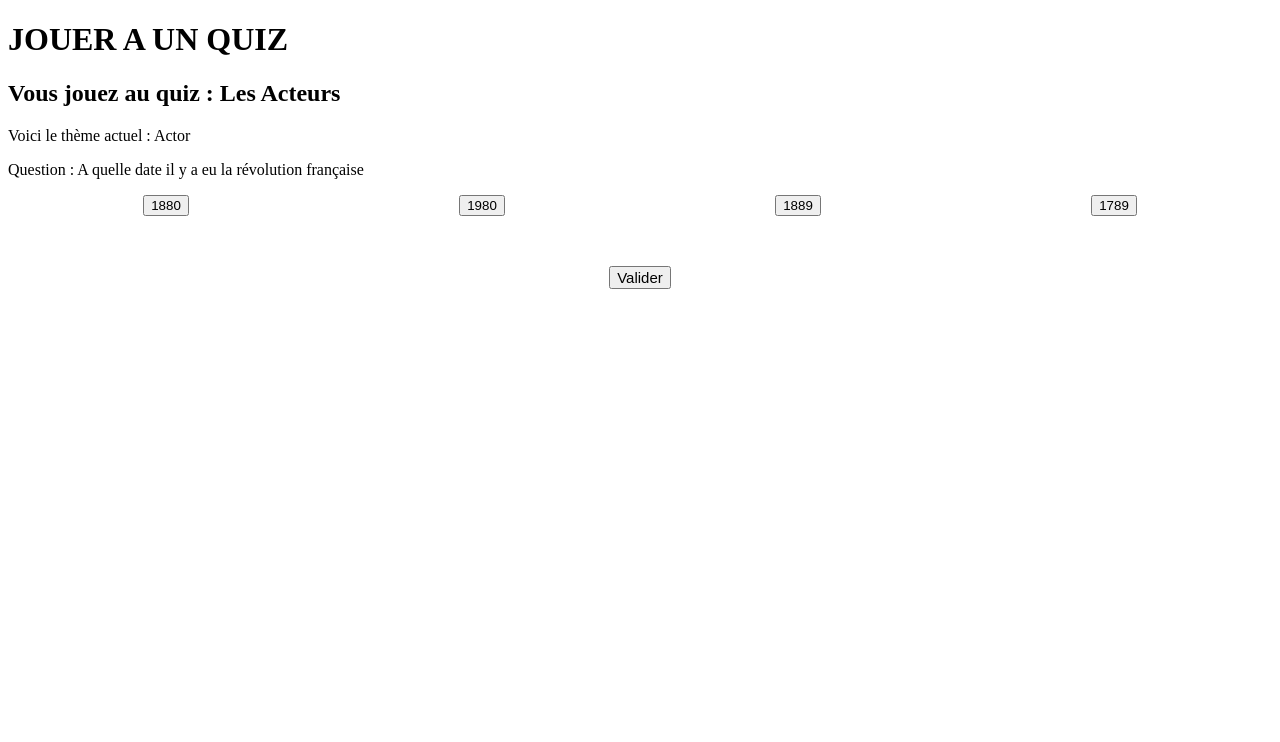
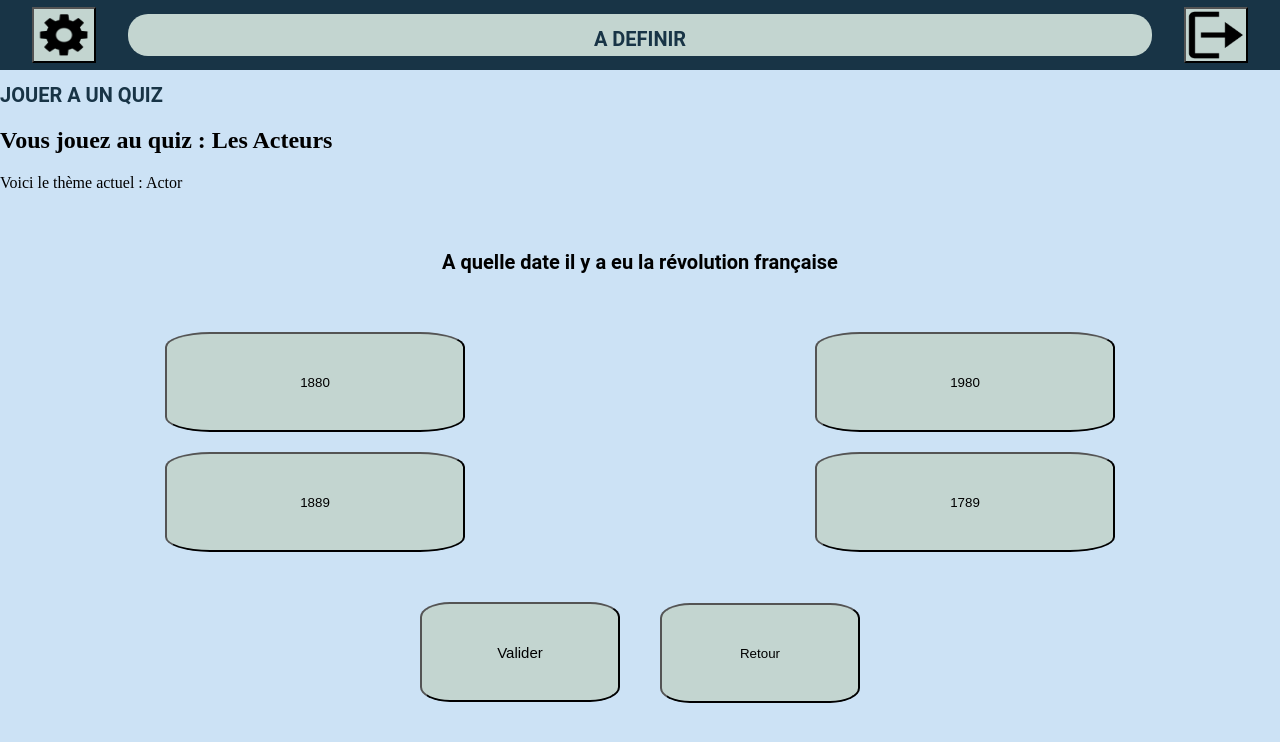
Before and after one commit to 2019-2020-ps6/2022-2023-ps6-poly-esprit, an Angular app in the folder front-end/: page /game-page/1 in a window 1280 px wide. Shown: the top 742 px of the page. Built offline with nearby package versions, Linux system fonts and the light colour scheme.

Commit message:
adding css template and on answerbutton

```diff
--- a/front-end/src/app/app.component.html
+++ b/front-end/src/app/app.component.html
@@ -1,4 +1,3 @@
 <div class="main-content">
-
   <router-outlet></router-outlet>
 </div>
--- a/front-end/src/app/game-answer-component/game-answer-component.component.html
+++ b/front-end/src/app/game-answer-component/game-answer-component.component.html
@@ -1,3 +1,3 @@
 <div *ngIf="answer">
-  <button class="buttonAnswer" [ngClass]="{'selected':isSelected}" (click)="select(answer.value)">{{answer.value}}</button>
+  <button [ngClass]="{'selected':isSelected}" class="buttonAnswer"  (click)="select(answer.value)">{{answer.value}}</button>
 </div>
--- a/front-end/src/app/game-answer-component/game-answer-component.component.scss
+++ b/front-end/src/app/game-answer-component/game-answer-component.component.scss
@@ -1,4 +1,11 @@
 .selected{
-  background-color: #252525;
+  background-color: #7BA398 !important;
   color:white;
+
 }
+.buttonAnswer{
+  border-radius: 15%;
+  width: 300px;
+  height: 100px;
+  background-color: #C3D5D0;
+}
--- a/front-end/src/app/game-page-component/game-page-component.component.html
+++ b/front-end/src/app/game-page-component/game-page-component.component.html
@@ -3,7 +3,10 @@
 <app-game-question-component [quiz]="currentQuiz" [currentIndex]="currentIndex"></app-game-question-component>
 
 <div class="centre">
-  <button (click)="incrementIndexQuestion()" style="font-size: 15px;">
+  <button class="valider" (click)="incrementIndexQuestion()" style="font-size: 15px;">
     Valider
   </button>
+  <button class="retour" >
+    Retour
+  </button>
 </div>
--- a/front-end/src/app/game-page-component/game-page-component.component.scss
+++ b/front-end/src/app/game-page-component/game-page-component.component.scss
@@ -3,3 +3,16 @@
   margin-top: 50px;
 
 }
+.retour{
+  border-radius: 15%;
+  width: 200px;
+  height: 100px;
+  background-color: #C3D5D0;
+  margin-left: 40px;
+}
+.valider{
+  border-radius: 15%;
+  width: 200px;
+  height: 100px;
+  background-color: #C3D5D0;
+}
--- a/front-end/src/app/game-question-component/game-question-component.component.html
+++ b/front-end/src/app/game-question-component/game-question-component.component.html
@@ -6,10 +6,11 @@
   <p>Voici le thème actuel : {{quiz.theme}}</p>
 
 
-  <p *ngIf="currentQuestion">Question : {{currentQuestion.label}}</p>
+  <p id="question" *ngIf="currentQuestion"> {{currentQuestion.label}}</p>
 
   <article id="answers" *ngIf="currentQuestion">
     <div *ngFor="let answer of currentQuestion.answers">
+
       <app-game-answer-component [answer]="answer" [isSelected]="currentValue==answer.value" (selected)="onSelected($event)" class="answer"></app-game-answer-component>
     </div>
   </article>
--- a/front-end/src/app/game-question-component/game-question-component.component.scss
+++ b/front-end/src/app/game-question-component/game-question-component.component.scss
@@ -1,9 +1,20 @@
 #answers{
-  display: flex;
-  flex-direction: row;
-  justify-content: space-around;
+  display: grid;
+  grid-template-columns: repeat(2,1fr);
+  gap: 20px;
+  align-items: center;
+  justify-items: center;
 
 }
-.answer{
+
+.answer {
   justify-items: center;
 }
+
+#question{
+  text-align: center;
+  line-height: 100px;
+  font-size: 20px;
+  font-weight: bold;
+  font-family: 'Roboto', sans-serif;
+}
--- a/front-end/src/index.html
+++ b/front-end/src/index.html
@@ -9,6 +9,19 @@
 
 </head>
 <body>
+  <header class="header">
+    <button class="parameter">
+
+    </button>
+    <div class="title">
+        <h1 > A DEFINIR</h1>
+    </div>
+    <button class="logout">
+
+    </button>
+
+  </header>
   <app-root></app-root>
 </body>
+
 </html>
--- a/front-end/src/mocks/quizz.mock.ts
+++ b/front-end/src/mocks/quizz.mock.ts
@@ -9,7 +9,7 @@ export const Quizz = [
   {
     id: '2',
     name: 'Les technos WEB',
-    questions: [],
+    questions: [Questions[1]],
   },
   {
     id: '3',
--- a/front-end/src/styles.scss
+++ b/front-end/src/styles.scss
@@ -1 +1,51 @@
-/* You can add global styles to this file, and also import other style files */
+body{
+  margin: 0px;
+
+}
+.header{
+  background-color: #183446;
+  font-size: 20px;
+  color: #333;
+  display: flex;
+  height: 70px;
+
+}
+.title{
+  width: 80%;
+  height: 60%;
+  border-radius:20px;
+  margin:auto;
+  text-align: center;
+  background-color: #C3D5D0;
+}
+h1{
+  font-family: 'Roboto', sans-serif;
+  font-size: 20px;
+  font-weight: bold;
+  color: #183446;
+}
+.parameter{
+  background-image: url(assets/parametre.png);
+  background-color: #C3D5D0FF;
+  background-size: 100% 100%;
+  width: 5%;
+  height: 80%;
+  margin-top:auto;
+  margin-bottom:auto;
+  margin-left: auto;
+  position: relative;
+}
+.logout{
+  background-image: url(assets/logout.png);
+  background-color: #C3D5D0FF;
+  background-size: 100% 100%;
+  width: 5%;
+  height: 80%;
+  margin-top:auto;
+  margin-bottom:auto;
+  margin-right: auto;
+  position: relative;
+}
+html{
+  background-color: #CCE2F5;
+}
```
Also changed, not shown: front-end/src/assets/logout.png (added), front-end/src/assets/parametre.png (added).
